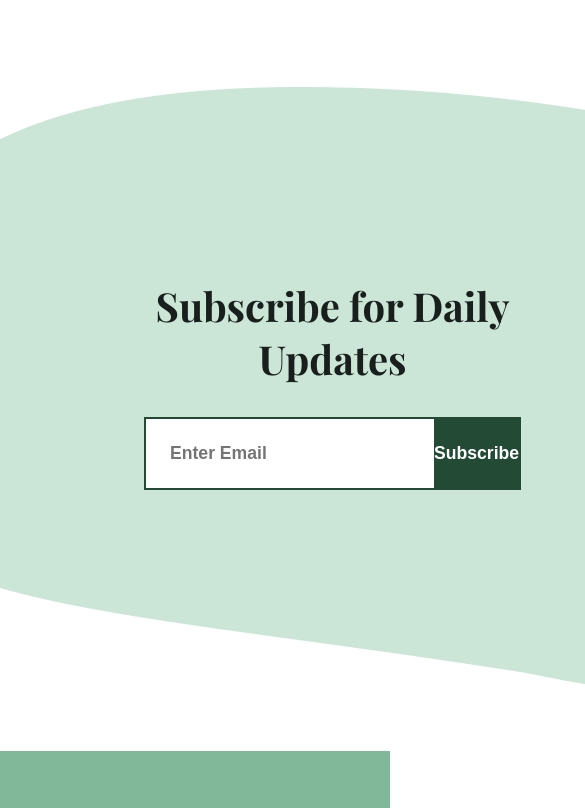
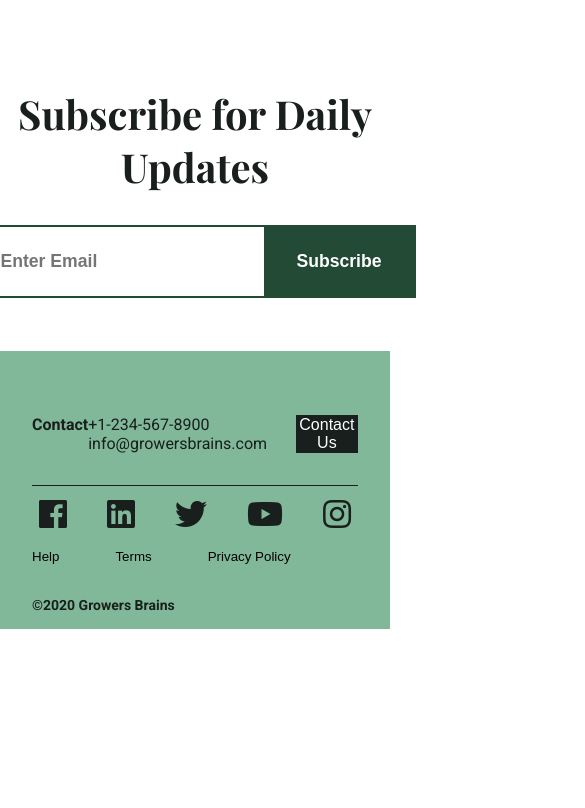
Before and after one commit to nataliepina/growers-brains, a React (Create React App) app: page / in a window 390 px wide. Shown: the part 3056-3864 px from the top of the page, 585 px wide, since content can reach past the window. After the commit the page ends 3685 px from the top, so only its background shows below. Built offline with nearby package versions, Linux system fonts and the light colour scheme; a web font is replaced by a local one.

Commit message:
review fix

```diff
--- a/src/screens/Dashboard/Footer/index.js
+++ b/src/screens/Dashboard/Footer/index.js
@@ -1,8 +1,4 @@
 import React from 'react';
-import { FontAwesomeIcon } from '@fortawesome/react-fontawesome';
-import {
-  faFacebook, faLinkedin, faInstagram, faTwitter, faYoutube
-} from "@fortawesome/free-brands-svg-icons";
 import './style.scss';
 
 export default () => (
--- a/src/screens/Dashboard/Footer/style.scss
+++ b/src/screens/Dashboard/Footer/style.scss
@@ -41,6 +41,10 @@
       color: #ffffff;
       cursor: pointer;
       font-size: $paragraph;
+
+      &:hover {
+        background: $primary-green-dark;
+      }
     }
   }
 
@@ -96,14 +100,36 @@
         .social-list__link {
           border: none;
           color: $darkest-green;
-          margin-left: 2.5rem;
           cursor: pointer;
 
           &:hover {
             color: $primary-green-dark;
           }
         }
+
+        .social-list__item + .social-list__item {
+          margin-left: 2.5rem;
+        }
       }
     }
   }
 }
+
+/* mobile and tablets */
+@media (max-width: 768px) {
+  .footer {
+    .title {
+      display: none;
+    }
+
+    .bottom {
+      flex-direction: column-reverse;
+      align-items: center;
+
+      .bottom-left {
+        margin-top: 1rem;
+        align-self: flex-start;
+      }
+    }
+  }
+}
--- a/src/screens/Dashboard/Subscribe/style.scss
+++ b/src/screens/Dashboard/Subscribe/style.scss
@@ -44,13 +44,11 @@
         cursor: pointer;
 
         &:hover {
-          background: $primary-green-light;
+          background: $darkest-green;
         }
       }
 
     }
-
-
   }
 
   .ellipsis {
@@ -60,3 +58,27 @@
     z-index: 0;
   }
 }
+
+/* mobile and tablets */
+@media (max-width: 768px) {
+  .subscribe {
+    position: static;
+    height: 200px;
+
+    .content {
+      position: static;
+
+      .input-container {
+        align-self: center;
+
+        .subscribe-btn {
+          padding: 0 2rem;
+        }
+      }
+    }
+
+    .ellipsis {
+      display: none;
+    }
+  }
+}
```
